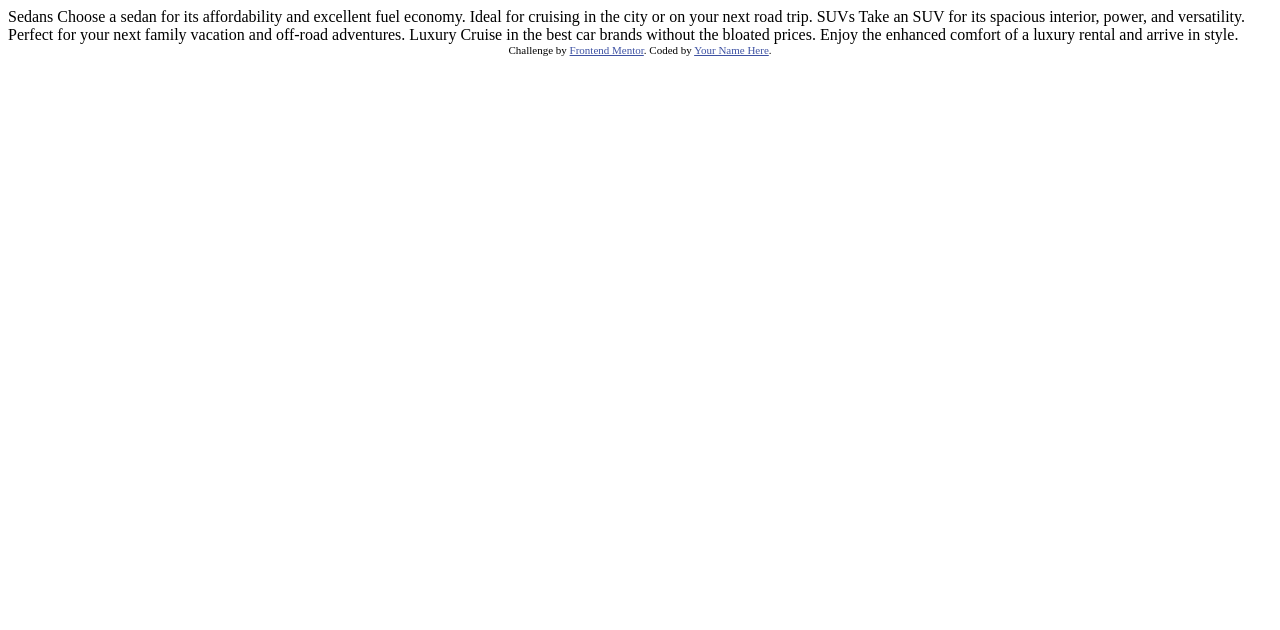
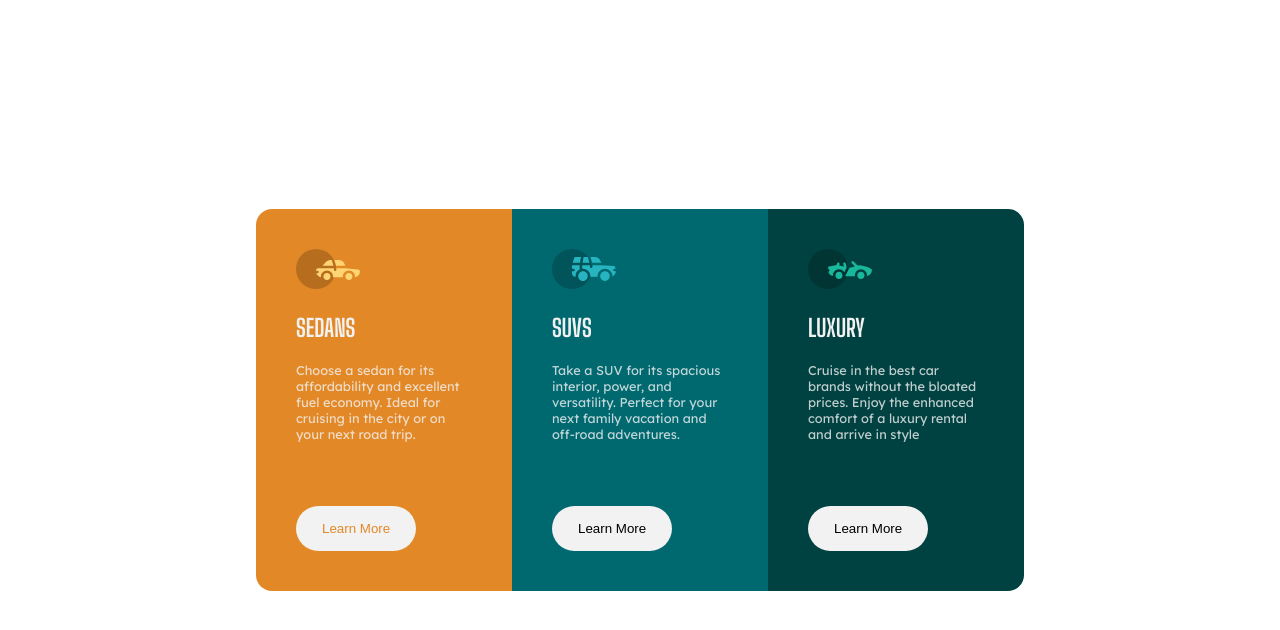
Before and after one commit to nasuke0302/3-column-preview-card-component, a plain HTML site: page index.html in a window 1280 px wide. Drawn offline with Linux system fonts and the light colour scheme.

Commit message:
finished code

```diff
--- a/index.html
+++ b/index.html
@@ -1,36 +1,54 @@
 <!DOCTYPE html>
 <html lang="en">
   <head>
-  <meta charset="UTF-8">
-  <meta name="viewport" content="width=device-width, initial-scale=1.0"> <!-- displays site properly based on user's device -->
+    <meta charset="UTF-8" />
+    <meta name="viewport" content="width=device-width, initial-scale=1.0" />
 
-  <link rel="icon" type="image/png" sizes="32x32" href="./images/favicon-32x32.png">
+    <link
+      rel="icon"
+      type="image/png"
+      sizes="32x32"
+      href="./images/favicon-32x32.png"
+    />
 
     <title>Frontend Mentor | 3-column preview card component</title>
-
-  <!-- Feel free to remove these styles or customise in your own stylesheet 👍 -->
-  <style>
-    .attribution { font-size: 11px; text-align: center; }
-    .attribution a { color: hsl(228, 45%, 44%); }
-  </style>
+    <link rel="preconnect" href="https://fonts.googleapis.com" />
+    <link rel="preconnect" href="https://fonts.gstatic.com" crossorigin />
+    <link
+      href="https://fonts.googleapis.com/css2?family=Big+Shoulders+Display:wght@700&family=Lexend+Deca&display=swap"
+      rel="stylesheet"
+    />
+    <link rel="stylesheet" href="style.css" />
   </head>
   <body>
-
-  Sedans
-  Choose a sedan for its affordability and excellent fuel economy. Ideal for cruising in the city
-  or on your next road trip.
-
-  SUVs
-  Take an SUV for its spacious interior, power, and versatility. Perfect for your next family vacation
-  and off-road adventures.
-
-  Luxury
-  Cruise in the best car brands without the bloated prices. Enjoy the enhanced comfort of a luxury
-  rental and arrive in style.
-
-  <div class="attribution">
-    Challenge by <a href="https://www.frontendmentor.io?ref=challenge" target="_blank">Frontend Mentor</a>.
-    Coded by <a href="#">Your Name Here</a>.
+    <main>
+      <div class="card yellow">
+        <img src="images/icon-sedans.svg" alt="sedans logo" />
+        <h2>SEDANS</h2>
+        <p>
+          Choose a sedan for its affordability and excellent fuel economy. Ideal
+          for cruising in the city or on your next road trip.
+        </p>
+        <button>Learn More</button>
       </div>
+      <div class="card light-green">
+        <img src="images/icon-suvs.svg" alt="suvs logo" />
+        <h2>SUVS</h2>
+        <p>
+          Take a SUV for its spacious interior, power, and versatility. Perfect
+          for your next family vacation and off-road adventures.
+        </p>
+        <button>Learn More</button>
+      </div>
+      <div class="card dark-green">
+        <img src="images/icon-luxury.svg" alt="luxury logo" />
+        <h2>LUXURY</h2>
+        <p>
+          Cruise in the best car brands without the bloated prices. Enjoy the
+          enhanced comfort of a luxury rental and arrive in style
+        </p>
+        <button>Learn More</button>
+      </div>
+    </main>
   </body>
 </html>
--- /dev/null
+++ b/style.css
@@ -0,0 +1,96 @@
+html,
+body {
+  margin: 0;
+}
+
+html {
+  --bright-orange: hsl(31, 77%, 52%);
+  --dark-cyan: hsl(184, 100%, 22%);
+  --very-dark-cyan: hsl(179, 100%, 13%);
+  --transparent-white: hsla(0, 0%, 100%, 0.75);
+  --very-light-gray: hsl(0, 0%, 95%);
+}
+
+body {
+  min-height: 100vh;
+  display: flex;
+  justify-content: center;
+  align-items: center;
+  font-family: "Lexend Deca", sans-serif;
+}
+
+h2 {
+  font-family: "Big Shoulders Display", sans-serif;
+}
+
+main {
+  width: 90vw;
+  max-width: 375px;
+  margin-top: 4rem;
+  margin-bottom: 4rem;
+  border-radius: 1rem;
+  overflow: hidden;
+  display: flex;
+  flex-flow: column;
+}
+
+.card {
+  padding: 2.5rem;
+  color: var(--very-light-gray);
+}
+
+.yellow {
+  background-color: var(--bright-orange);
+}
+
+.yellow button {
+  color: var(--bright-orange);
+}
+
+.light-green {
+  background-color: var(--dark-cyan);
+}
+
+.dark-green {
+  background-color: var(--very-dark-cyan);
+}
+
+.card p {
+  margin-bottom: 2rem;
+  font-size: 0.8rem;
+  opacity: 0.8;
+}
+
+button {
+  background-color: var(--very-light-gray);
+  border: 2px solid transparent;
+  border-radius: 2rem;
+  cursor: pointer;
+  padding: 0.8rem 1.5rem;
+  transition: all 0.2s ease;
+}
+
+button:hover {
+  background-color: transparent;
+  color: var(--very-light-gray);
+  border: 2px solid var(--very-light-gray);
+}
+
+@media (min-width: 40rem) {
+  main {
+    flex-flow: row nowrap;
+    justify-content: center;
+    align-items: center;
+    width: auto;
+    max-width: unset;
+    margin: 0;
+  }
+
+  .card {
+    max-width: 11rem;
+  }
+
+  .card p {
+    margin-bottom: 4rem;
+  }
+}
```
Also changed, not shown: 2 other files. Lines whose indentation alone changed are shown as unchanged.
